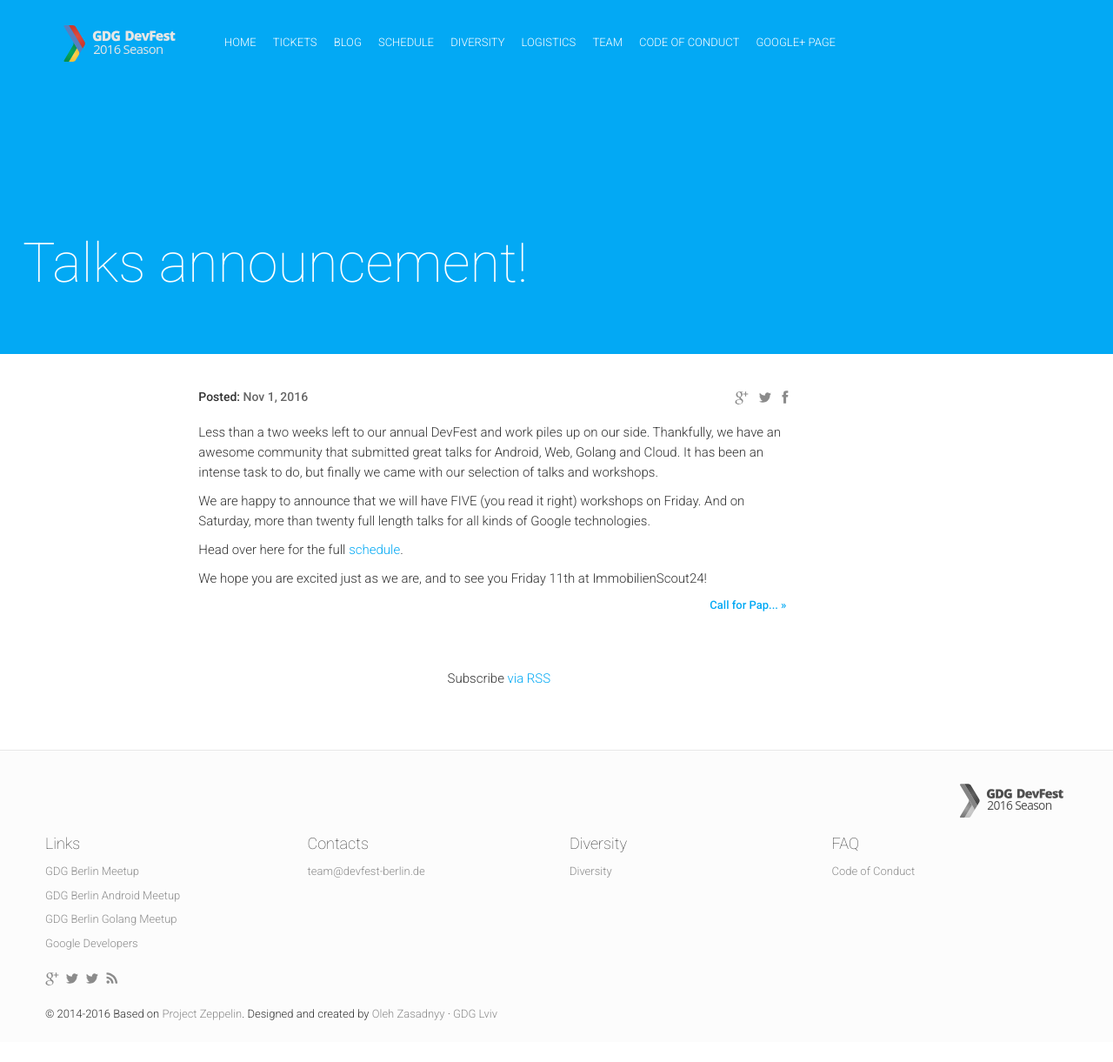
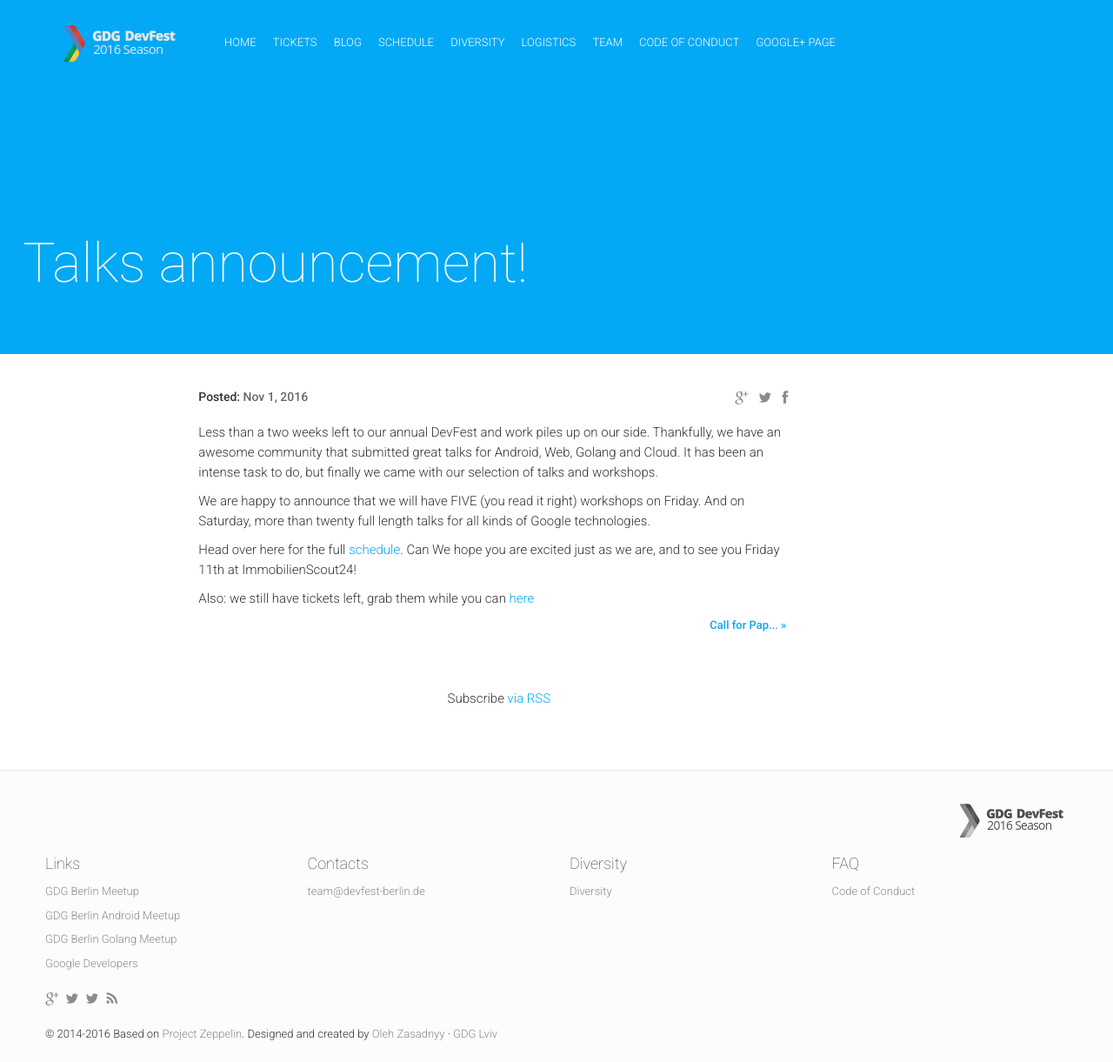
Before and after one commit to devfest-berlin/2016.devfest-berlin.de, a Jekyll site: the page built from _posts/2016-10-10-devfest-talks-announcement.markdown, in a window 1280 px wide and 1221 px high. Shown: the whole window at 87% size. Built offline with Jekyll 4.4.1, drawn with Linux system fonts in a browser that asks for light colours; nearby versions of some CDN libraries; comment, search, counter and statistics services are not loaded.

Commit message:
tickets left!

```diff
--- a/_posts/2016-10-10-devfest-talks-announcement.markdown
+++ b/_posts/2016-10-10-devfest-talks-announcement.markdown
@@ -13,5 +13,7 @@
 And on Saturday, more than twenty full length talks for all kinds of Google technologies.
 
 Head over here for the full [schedule](http://2016.devfest-berlin.de/schedule/).
+Can
+We hope you are excited just as we are, and to see you Friday 11th at ImmobilienScout24!
 
-We hope you are excited just as we are, and to see you Friday 11th at ImmobilienScout24!
+Also: we still have tickets left, grab them while you can [here](http://2016.devfest-berlin.de/tickets/)
```
